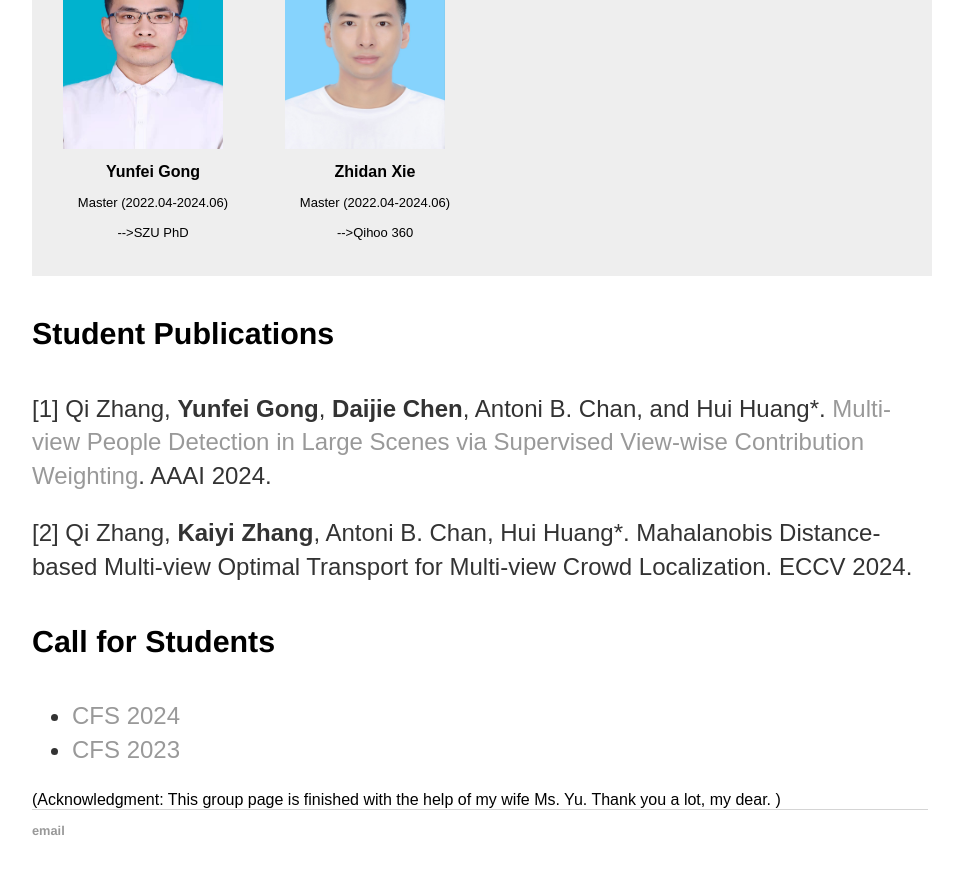
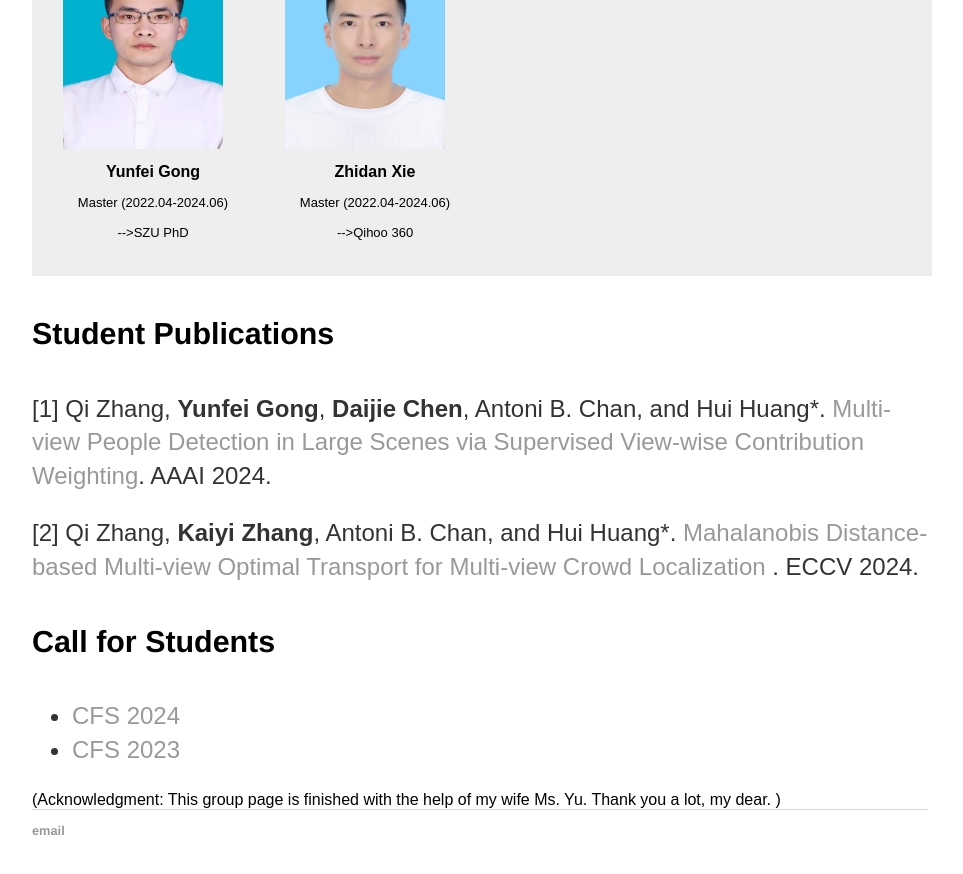
Before and after one commit to zqyq/zqyq.github.io, a Jekyll site: the page built from group/index.html, in a window 1280 px wide and 900 px high, scrolled down 2758 px. Shown: the top 874 px of the window, without its empty margins (160-1123 px from the left). Built offline with Jekyll 4.4.1, drawn with Linux system fonts in a browser that asks for light colours.

Commit message:
Update index.html

```diff
--- a/group/index.html
+++ b/group/index.html
@@ -133,10 +133,12 @@ title: Qi ZHANG's Group
 <script src="./js/js_scripts.js" type="text/javascript"></script>
 </html>
 
+
+
 <h4> Student Publications</h4>
 <p>[1] Qi Zhang, <strong>Yunfei Gong</strong>, <strong>Daijie Chen</strong>, Antoni B. Chan, and Hui Huang*.
-	<a href=''> Multi-view People Detection in Large Scenes via Supervised View-wise Contribution Weighting</a>. AAAI 2024. </p>
-<p>[2] Qi Zhang, <strong>Kaiyi Zhang</strong>, Antoni B. Chan, Hui Huang*. Mahalanobis Distance-based Multi-view Optimal Transport for Multi-view Crowd Localization. ECCV 2024. </p>
+	<a href='https://vcc.tech/research/2024/MVD'> Multi-view People Detection in Large Scenes via Supervised View-wise Contribution Weighting</a>. AAAI 2024. </p>
+<p>[2] Qi Zhang, <strong>Kaiyi Zhang</strong>, Antoni B. Chan, and Hui Huang*. <a href='https://vcc.tech/research/2024/MVOT'> Mahalanobis Distance-based Multi-view Optimal Transport for Multi-view Crowd Localization </a>. ECCV 2024. </p>
 
 <h4> Call for Students</h4>
 <ul class="contacts">
```
